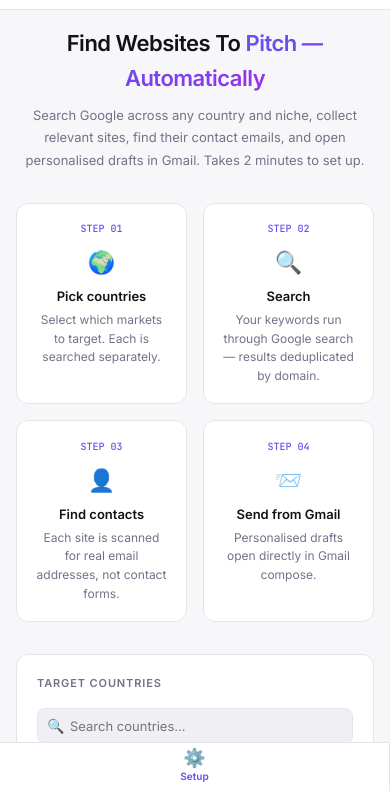
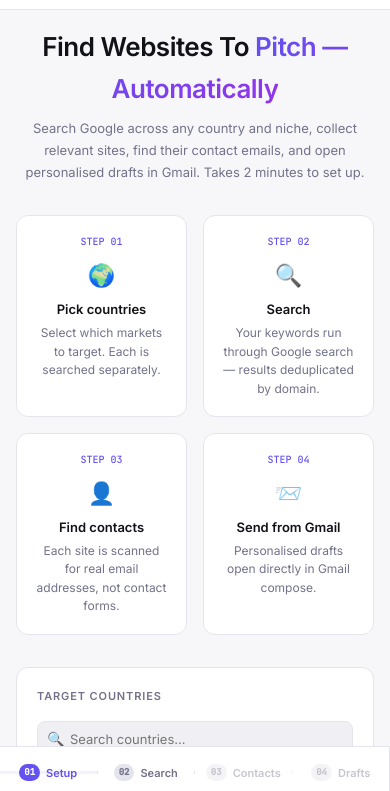
Before and after one commit to rkabanov94/outreach-saas, a website: page public/index.html in a window 390 px wide. Shown: the part 46-837 px from the top of the page. Drawn offline with Linux system fonts and the light colour scheme.

Commit message:
Update index.html

```diff
--- a/public/index.html
+++ b/public/index.html
@@ -233,19 +233,26 @@
 
     /* Bottom nav bar */
     .mobile-nav {
-      display: flex; position: fixed; bottom: 0; left: 0; right: 0;
+      display: flex !important; flex-direction: row !important;
+      position: fixed; bottom: 0; left: 0; right: 0;
       background: var(--surface); border-top: 1px solid var(--border);
-      z-index: 200; padding: 0; height: 56px;
+      z-index: 200; height: 52px; overflow: hidden;
     }
     .mobile-nav-item {
-      flex: 1; display: flex; flex-direction: column; align-items: center;
-      justify-content: center; gap: 3px; cursor: pointer;
-      font-size: 10px; font-weight: 600; color: var(--muted);
+      flex: 1; display: flex; flex-direction: row; align-items: center;
+      justify-content: center; gap: 6px; cursor: pointer;
+      font-size: 11px; font-weight: 600; color: var(--muted);
       transition: color 0.15s; border: none; background: none;
-      font-family: 'Inter', sans-serif; padding: 6px 0;
+      font-family: 'Inter', sans-serif; padding: 0 4px;
+      border-right: 1px solid var(--border); white-space: nowrap;
     }
-    .mobile-nav-item.active { color: var(--accent); }
-    .mobile-nav-item .mn-icon { font-size: 18px; line-height: 1; }
+    .mobile-nav-item:last-child { border-right: none; }
+    .mobile-nav-item.active { color: var(--accent); background: var(--accent-glow); }
+    .mobile-nav-item .mn-step {
+      font-family: 'JetBrains Mono', monospace; font-size: 9px;
+      background: var(--border); padding: 1px 5px; border-radius: 10px; line-height: 1.6;
+    }
+    .mobile-nav-item.active .mn-step { background: var(--accent); color: #fff; }
     .mobile-nav-item.locked { opacity: 0.4; }
 
     /* Add bottom padding so content isn't hidden behind nav */
@@ -260,16 +267,26 @@
     /* Country tags — smaller */
     .country-tag { font-size: 11px; padding: 4px 10px; }
 
-    /* Table — hide keyword column, make URL wrap */
+    /* Table — mobile optimised */
     .tbl colgroup { display: none; }
+    /* Hide keyword column (col 5) */
     .tbl th:nth-child(5), .tbl td:nth-child(5) { display: none; }
-    .tbl td:last-child { white-space: normal; word-break: break-all; font-size: 10px; }
+    /* Tight checkbox */
+    .tbl th:nth-child(1), .tbl td:nth-child(1) { width: 28px !important; padding: 4px 4px 4px 8px; }
+    /* Narrow number */
+    .tbl th:nth-child(2), .tbl td:nth-child(2) { width: 20px !important; padding: 4px 4px; font-size: 10px; }
+    /* Country badge compact */
+    .tbl th:nth-child(4), .tbl td:nth-child(4) { width: 36px !important; padding: 4px 4px; }
+    /* URL gets remaining space, wraps */
+    .tbl th:nth-child(6), .tbl td:nth-child(6) { white-space: normal; word-break: break-all; font-size: 10px; padding: 4px 6px 4px 4px; }
+    /* Domain column */
+    .tbl th:nth-child(3), .tbl td:nth-child(3) { font-size: 11px; padding: 4px 4px; }
 
     /* Draft items stack */
     .draft-item > div:last-child > div:first-child { flex-direction: column; }
 
     /* Onboarding title smaller */
-    .onboarding-title { font-size: 22px !important; }
+    .onboarding-title { font-size: 26px !important; }
     .onboarding-sub { font-size: 13px !important; }
   }
 
@@ -1324,16 +1341,16 @@
 <!-- ── MOBILE BOTTOM NAV ──────────────────────────────────────────────────── -->
 <nav class="mobile-nav" id="mobile-nav">
   <button class="mobile-nav-item active" id="mn-setup" onclick="showPanel('setup')">
-    <span class="mn-icon">⚙️</span>Setup
+    <span class="mn-step">01</span>Setup
   </button>
   <button class="mobile-nav-item" id="mn-search" onclick="showPanel('search')">
-    <span class="mn-icon">🔍</span>Search
+    <span class="mn-step">02</span>Search
   </button>
   <button class="mobile-nav-item locked" id="mn-contacts" onclick="guardedNav('contacts');if(isPaid())startContactSearch()">
-    <span class="mn-icon">👤</span>Contacts
+    <span class="mn-step">03</span>Contacts
   </button>
   <button class="mobile-nav-item locked" id="mn-drafts" onclick="guardedNav('drafts')">
-    <span class="mn-icon">✉️</span>Drafts
+    <span class="mn-step">04</span>Drafts
   </button>
 </nav>
 
```
